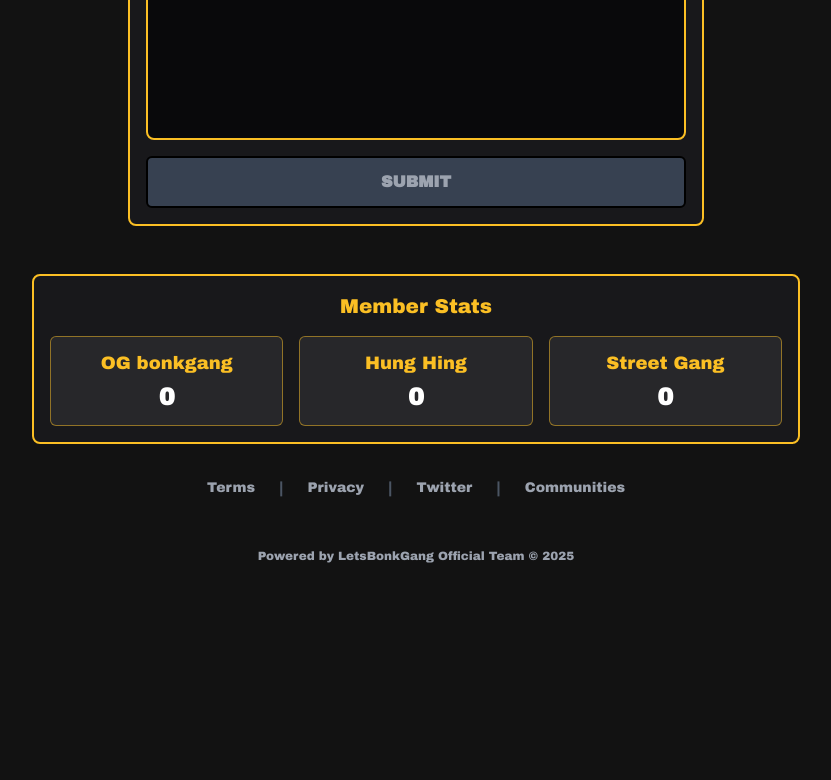
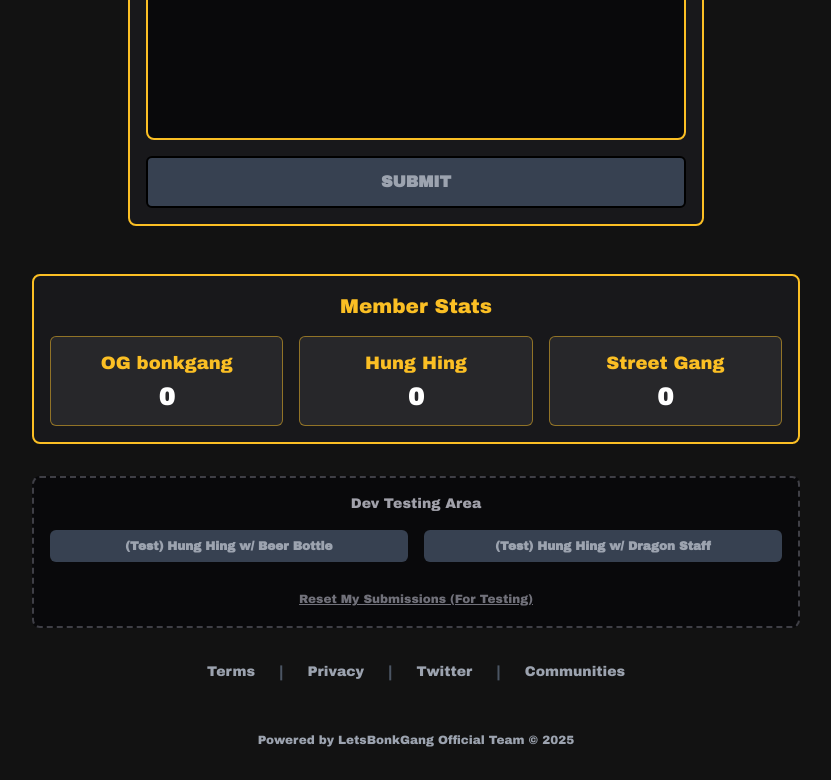
Before and after one commit to aryipc/bonkgang, a Next.js app: page / in a window 1280 px wide. Shown: the part 802-1582 px from the top of the page, without its empty margins (224-1055 px from the left). Before the commit the page ends 1398 px from the top, so only its background shows below. Built offline with nearby package versions, Linux system fonts and the light colour scheme; no server answers; the database is empty.

Commit message:
ui renew v3

```diff
--- a/app/api/reset-ip/route.ts
+++ b/app/api/reset-ip/route.ts
@@ -1,20 +1,43 @@
 
-import { NextResponse } from 'next/server';
 
-export async function POST() {
-    // This endpoint was for testing purposes and has been disabled
-    // to ensure the integrity of user submission limits in production.
+import { NextResponse, type NextRequest } from 'next/server';
+import { readIpUsage, writeIpUsage } from '@/app/api/lib/db';
+
+// Re-enabling this endpoint for testing purposes.
+export async function POST(request: NextRequest) {
+    const ip = request.ip ?? '127.0.0.1';
+
+    try {
+        const ipUsageData = await readIpUsage();
+
+        // If the IP exists in the data, delete it.
+        if (ipUsageData[ip]) {
+            delete ipUsageData[ip];
+            await writeIpUsage(ipUsageData);
+            return NextResponse.json({ message: "Your submission count has been reset." });
+        } else {
+            // If the IP wasn't found, there's nothing to reset.
+            return NextResponse.json({ message: "No submissions found for your IP address." });
+        }
+    } catch (error) {
+        console.error("API route /api/reset-ip failed:", error);
+
+        let message = "Failed to reset submission count due to a database error.";
+        if (error instanceof Error && error.message.includes('@vercel/kv: Missing required environment variable')) {
+            message = "Cannot reset: The application is missing required Vercel KV database environment variables.";
+        }
+
+        return NextResponse.json(
+            { message },
+            { status: 503, headers: { 'Content-Type': 'application/json' } }
+        );
+    }
+}
+
+
+export async function GET(request: NextRequest) {
     return NextResponse.json(
-        { message: "This functionality is disabled." },
-        { status: 403 } // 403 Forbidden
+        { message: "This endpoint only accepts POST requests." },
+        { status: 405 }
     );
 }
-
-// The GET method can be removed or disabled as well if it exists,
-// but for this endpoint, only POST was used for the reset action.
-export async function GET() {
-    return NextResponse.json(
-        { message: "This functionality is disabled." },
-        { status: 403 }
-    );
-}
--- a/app/page.tsx
+++ b/app/page.tsx
@@ -1,3 +1,4 @@
+
 
 "use client";
 
@@ -27,6 +28,7 @@ export default function Home() {
   const [ipStatus, setIpStatus] = useState<IpStatus | null>(null);
   const [isInfoModalOpen, setIsInfoModalOpen] = useState<boolean>(false);
   const [isGenerationAttempted, setIsGenerationAttempted] = useState(false);
+  const [isResetting, setIsResetting] = useState(false);
 
   const initializeApp = useCallback(async () => {
     setIsInitializing(true);
@@ -90,35 +92,48 @@ export default function Home() {
     }
   };
 
-  const handleGenerate = useCallback(async () => {
+  const handleReset = async () => {
+    setIsResetting(true);
+    try {
+      const response = await fetch('/api/reset-ip', { method: 'POST' });
+      if (!response.ok) {
+        const errorData = await response.json();
+        throw new Error(errorData.message || 'Failed to reset submissions.');
+      }
+      // Reload the page to get the fresh state
+      window.location.reload();
+    } catch (err) {
+      const errorMessage = err instanceof Error ? err.message : 'An unknown error occurred.';
+      setGenerateError(errorMessage); // Show error in the main error display
+      setIsResetting(false);
+    }
+  };
+
+  const runGeneration = useCallback(async (style: string, testWeaponId?: string) => {
     if (!inputImage) {
-        setGenerateError("Please upload an image first.");
-        return;
-    };
-
-    if (!selectedStyle) {
-        setGenerateError("Please choose a gang first.");
-        return;
-    }
-
-    if (ipStatus && ipStatus.totalSubmissions >= 2) {
-      setGenerateError("You have reached the maximum number of generations (2).");
+      setGenerateError("Please upload an image first.");
       return;
     }
 
-    setIsGenerationAttempted(true);
     setIsOutputVisible(true);
     setIsGenerating(true);
     setGenerateError(null);
     setGenerationResult(null);
+    if (!testWeaponId) {
+      setIsGenerationAttempted(true);
+    }
 
     try {
       const analysisResult = await analyzeImage(inputImage);
-      const result = await generateBonkImage(analysisResult.description, selectedStyle, analysisResult.itemCount);
+      const result = await generateBonkImage(analysisResult.description, style, analysisResult.itemCount, testWeaponId);
 
       setGenerationResult(result);
-      setStats(result.newStats);
-      setIpStatus(result.newIpStatus);
+
+      // Only update stats if they are returned (i.e., not a test run)
+      if (result.newStats && result.newIpStatus) {
+        setStats(result.newStats);
+        setIpStatus(result.newIpStatus);
+      }
 
     } catch (err) {
       const errorMessage = err instanceof Error ? err.message : 'An unknown error occurred.';
@@ -127,7 +142,23 @@ export default function Home() {
     } finally {
       setIsGenerating(false);
     }
-  }, [inputImage, selectedStyle, ipStatus]);
+  }, [inputImage]);
+
+  const handleGenerate = useCallback(() => {
+    if (!selectedStyle) {
+      setGenerateError("Please choose a gang first.");
+      return;
+    }
+    if (ipStatus && ipStatus.totalSubmissions >= 2) {
+      setGenerateError("You have reached the maximum number of generations (2).");
+      return;
+    }
+    runGeneration(selectedStyle);
+  }, [selectedStyle, ipStatus, runGeneration]);
+
+  const handleTestGenerate = useCallback((weaponId: string) => {
+      runGeneration('hung_hing', weaponId);
+  }, [runGeneration]);
 
   // Dedicated loading UI for initialization phase
   if (isInitializing && !initError) {
@@ -195,6 +226,35 @@ export default function Home() {
             </main>
             <StatsDisplay stats={stats} isLoading={isGenerating || isInitializing} />
 
+             {/* --- TEST BUTTONS --- */}
+            <div className="w-full max-w-3xl mt-8 p-4 bg-zinc-950 border-2 border-dashed border-zinc-700 rounded-lg">
+                <h3 className="text-center text-sm text-zinc-400 mb-4">Dev Testing Area</h3>
+                <div className="grid grid-cols-1 sm:grid-cols-2 gap-4">
+                     <button
+                        onClick={() => handleTestGenerate('bottle')}
+                        disabled={isGenerating || !inputImage}
+                        className="px-4 py-2 bg-sky-600 text-white font-bold text-xs rounded-md transition-all enabled:hover:bg-sky-500 disabled:bg-gray-700 disabled:text-gray-400 disabled:cursor-not-allowed"
+                     >
+                        (Test) Hung Hing w/ Beer Bottle
+                     </button>
+                     <button
+                        onClick={() => handleTestGenerate('dragon_staff')}
+                        disabled={isGenerating || !inputImage}
+                        className="px-4 py-2 bg-purple-600 text-white font-bold text-xs rounded-md transition-all enabled:hover:bg-purple-500 disabled:bg-gray-700 disabled:text-gray-400 disabled:cursor-not-allowed"
+                     >
+                        (Test) Hung Hing w/ Dragon Staff
+                     </button>
+                </div>
+                 <div className="text-center mt-6">
+                    <button
+                        onClick={handleReset}
+                        disabled={isResetting || isGenerating}
+                        className="text-xs text-zinc-500 hover:text-amber-400 disabled:text-zinc-600 disabled:cursor-not-allowed underline"
+                    >
+                        {isResetting ? 'Resetting...' : 'Reset My Submissions (For Testing)'}
+                    </button>
+                </div>
+            </div>
           </>
         )}
 
--- a/services/geminiService.ts
+++ b/services/geminiService.ts
@@ -13,8 +13,8 @@ export interface IpStatus {
 
 export interface ImageGenerationResult {
   artworkUrl: string;
-  newStats: StyleStats;
-  newIpStatus: IpStatus;
+  newStats?: StyleStats;
+  newIpStatus?: IpStatus;
 }
 
 export interface ImageAnalysisResult {
@@ -60,9 +60,12 @@ export async function analyzeImage(imageFile: File): Promise<ImageAnalysisResult
   }
 }
 
-export async function generateBonkImage(prompt: string, style: string, itemCount: number): Promise<ImageGenerationResult> {
+export async function generateBonkImage(prompt: string, style: string, itemCount: number, testWeaponId?: string): Promise<ImageGenerationResult> {
   try {
-    const payload = { prompt, style, itemCount };
+    const payload: { [key: string]: any } = { prompt, style, itemCount };
+    if (testWeaponId) {
+      payload.testWeaponId = testWeaponId;
+    }
 
     const response = await fetch('/api/generate-pokemon-card', {
       method: 'POST',
```
Also changed, not shown: app/api/generate-pokemon-card/route.ts (+27 -6 lines).
